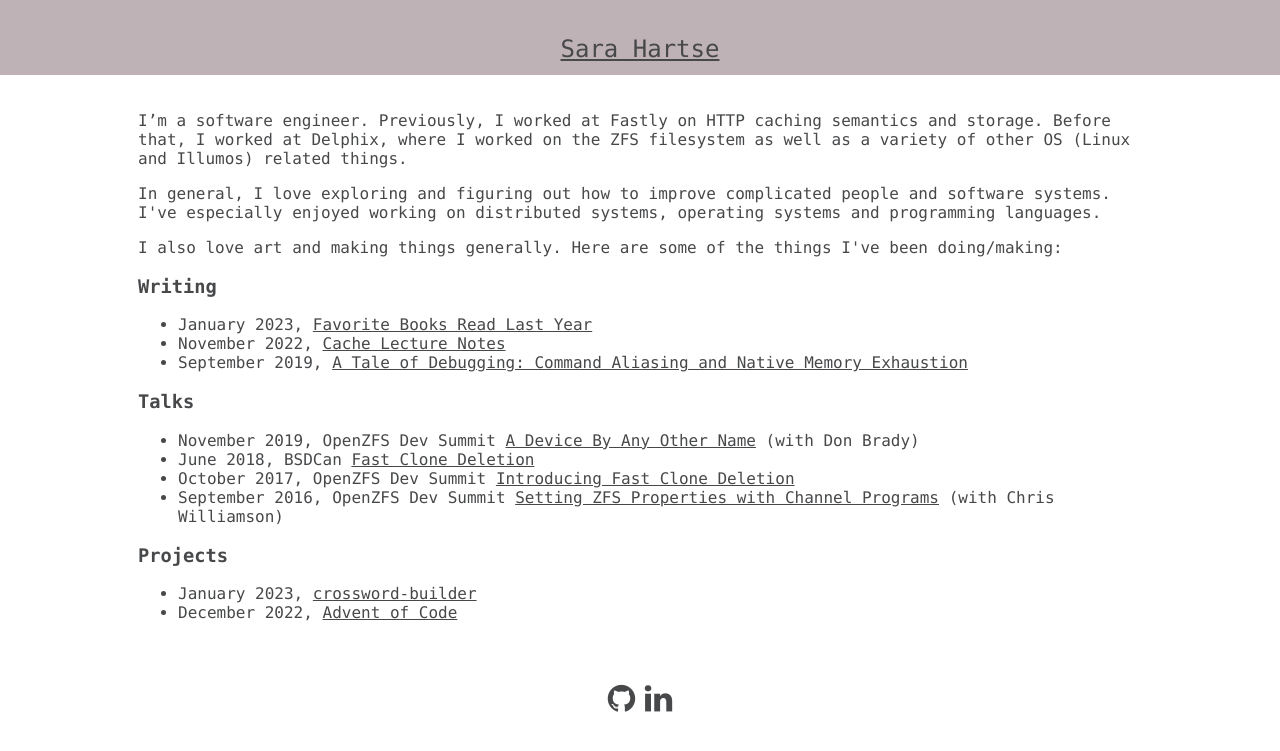
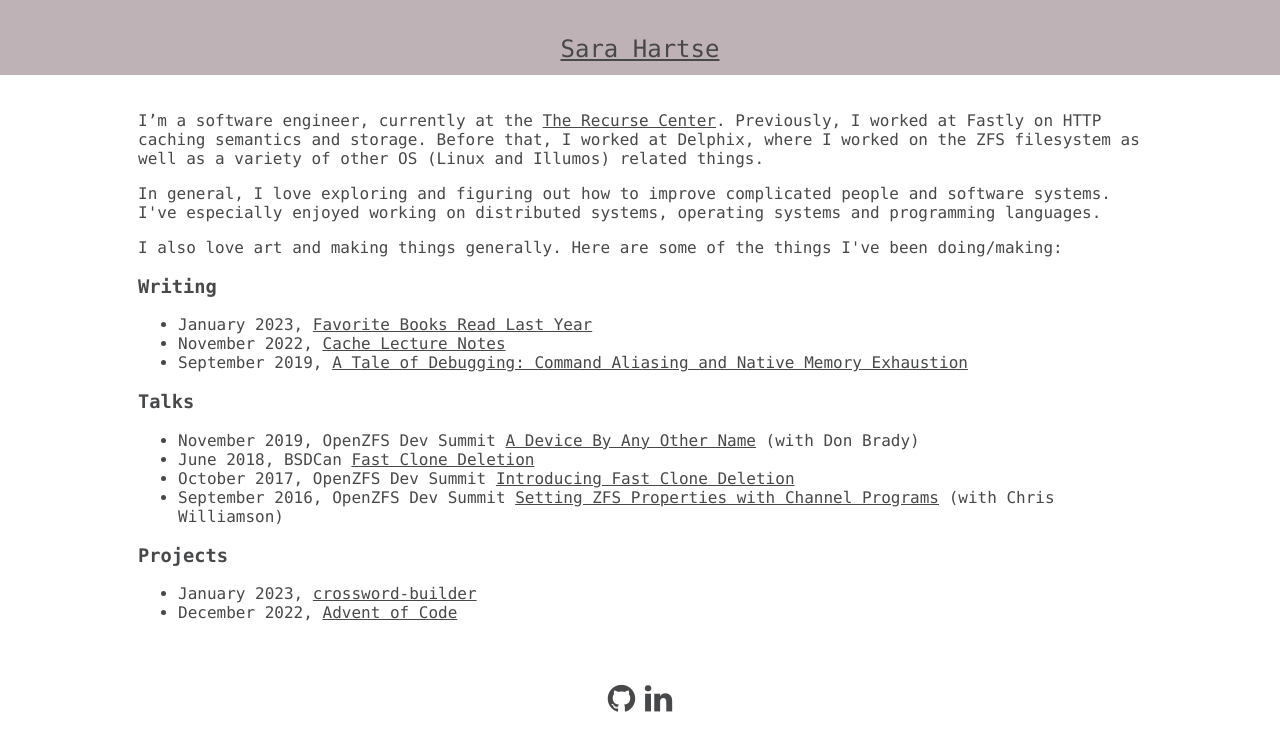
Before and after one commit to shartse/shartse.github.io, a Jekyll site: the page built from index.html, in a window 1280 px wide. Shown: the top 751 px of the page. Built offline with Jekyll 4.4.1, drawn with Linux system fonts in a browser that asks for light colours.

Commit message:
Add jekyll-feed, add note about recurse

```diff
--- a/_config.yml
+++ b/_config.yml
@@ -5,3 +5,5 @@
 
 permalink: /blog/:year/:month/:day/:title
 markdown: kramdown
+plugins:
+  - jekyll-feed
--- a/index.html
+++ b/index.html
@@ -3,7 +3,7 @@
 ---
 
 <p>
-I’m a software engineer. Previously, I worked at Fastly on HTTP caching semantics and storage. Before that,
+I’m a software engineer, currently at the <a href="https://www.recurse.com/">The Recurse Center</a>. Previously, I worked at Fastly on HTTP caching semantics and storage. Before that,
 I worked at Delphix, where I worked on the ZFS filesystem as well as a variety of other OS (Linux and Illumos) related things.
 </p>
 
```
